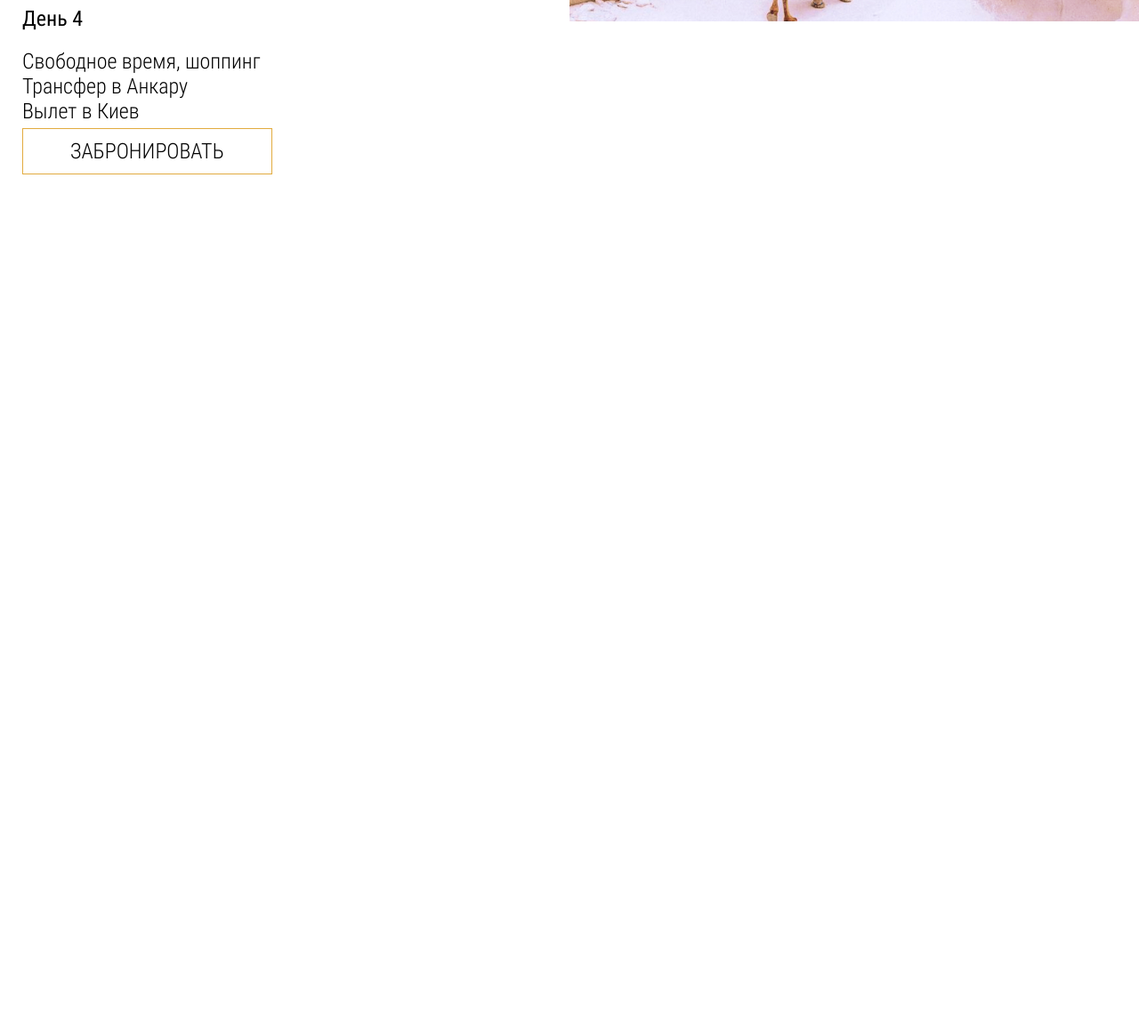
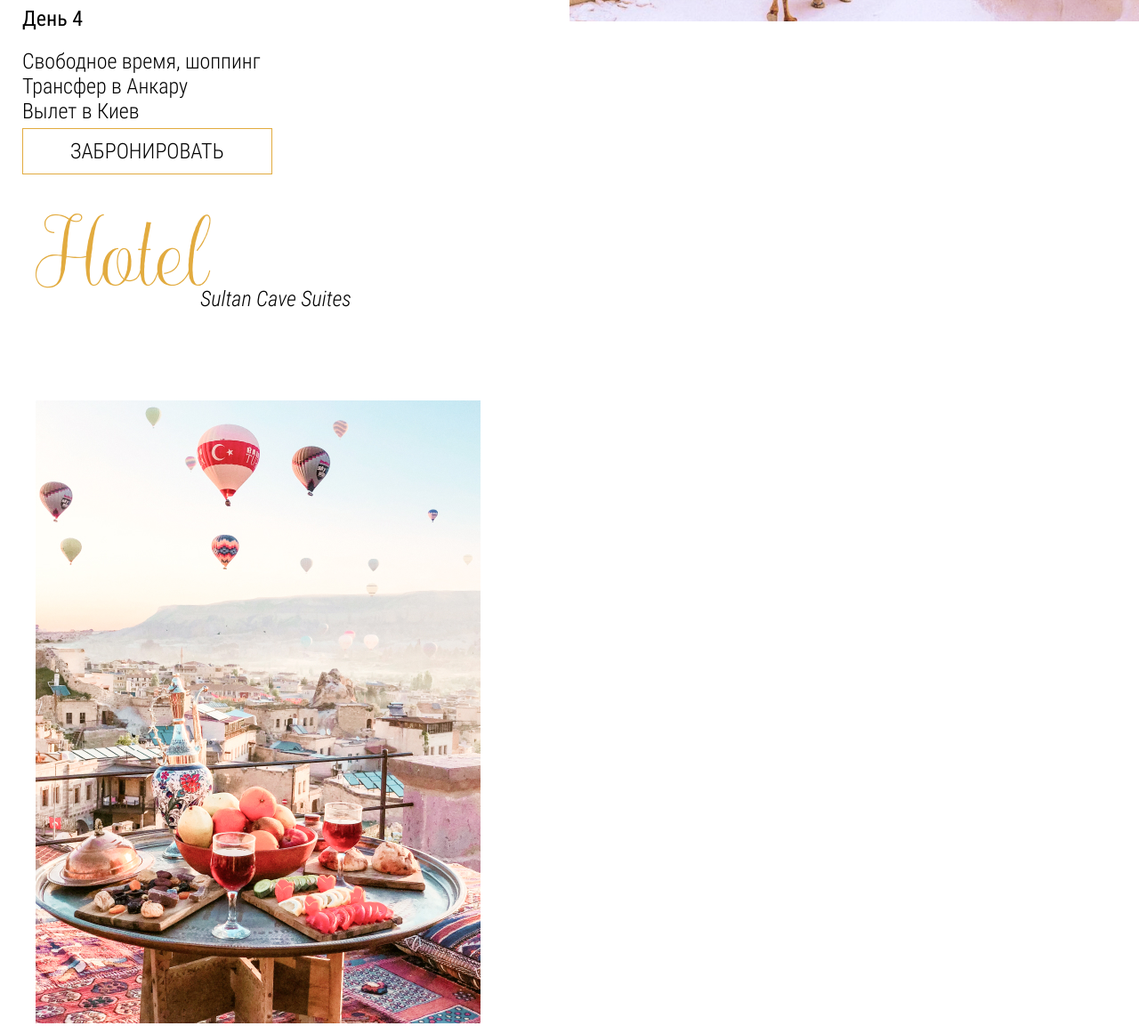
Before and after one commit to RizoUbaydullayev/Cappadocia, a plain HTML site: page index.html in a window 1280 px wide. Shown: the part 2599-3752 px from the top of the page at 89% size. Before the commit the page ends 2823 px from the top, so only its background shows below. Drawn offline with nearby package versions, Linux system fonts and the light colour scheme.

Commit message:
НАЧАЛ СЕКЦИЮ ОТЕЛЬ

```diff
--- a/index.html
+++ b/index.html
@@ -138,7 +138,20 @@
   			</div>
   		</div>
   	</section>
+  	<section class="hotel page-section">
+  		<div class="container">
+  			<div class="hotel__title title">
+  				Hotel
+  				<span>Sultan Cave Suites</span>
+  			</div>
+  			<div class="hotel__inner">
+  				<img class="hotel__images" src="images/hotel.jpg" alt="hotel">
+  				<div class="hotel__content">
 
+  				</div>
+  			</div>
+  		</div>
+  	</section>
 
 
   	<script src="https://ajax.googleapis.com/ajax/libs/jquery/3.5.1/jquery.min.js"></script>
```
Also changed, not shown: images/hotel.jpg (added).
